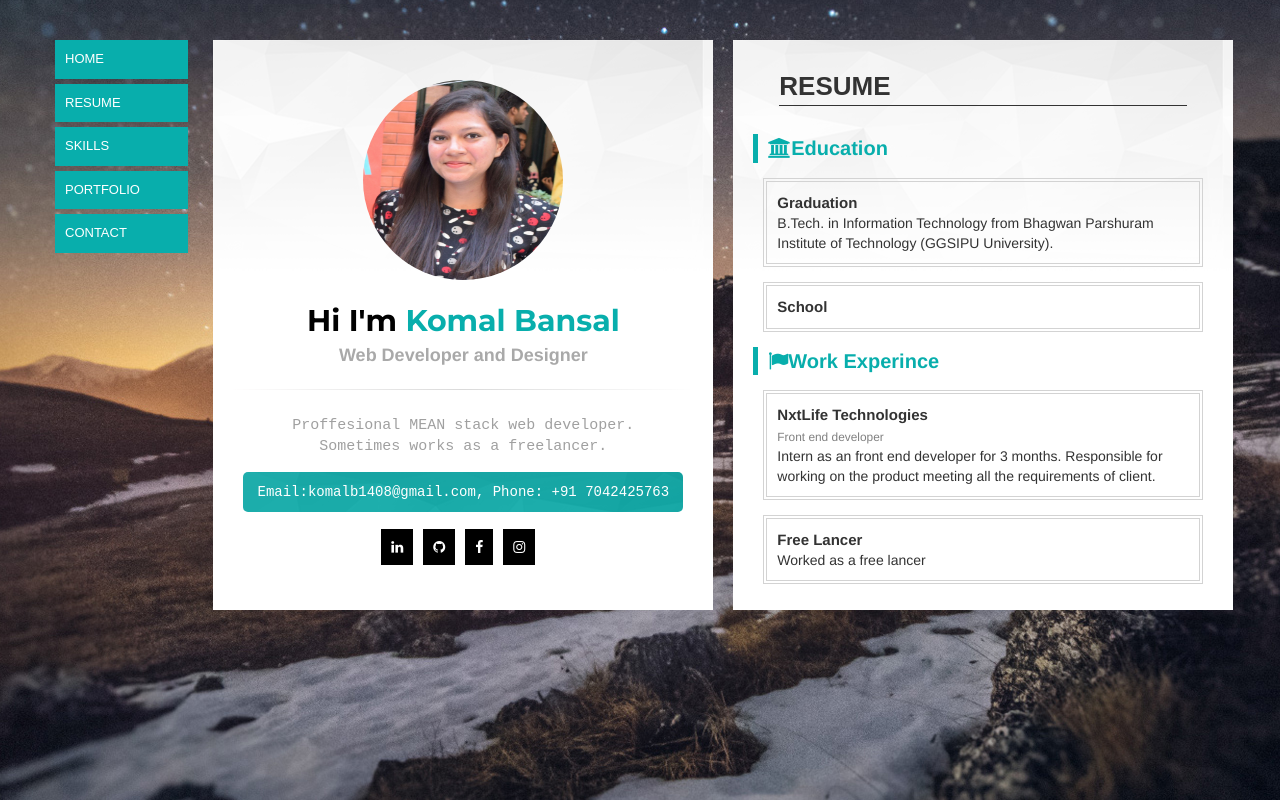
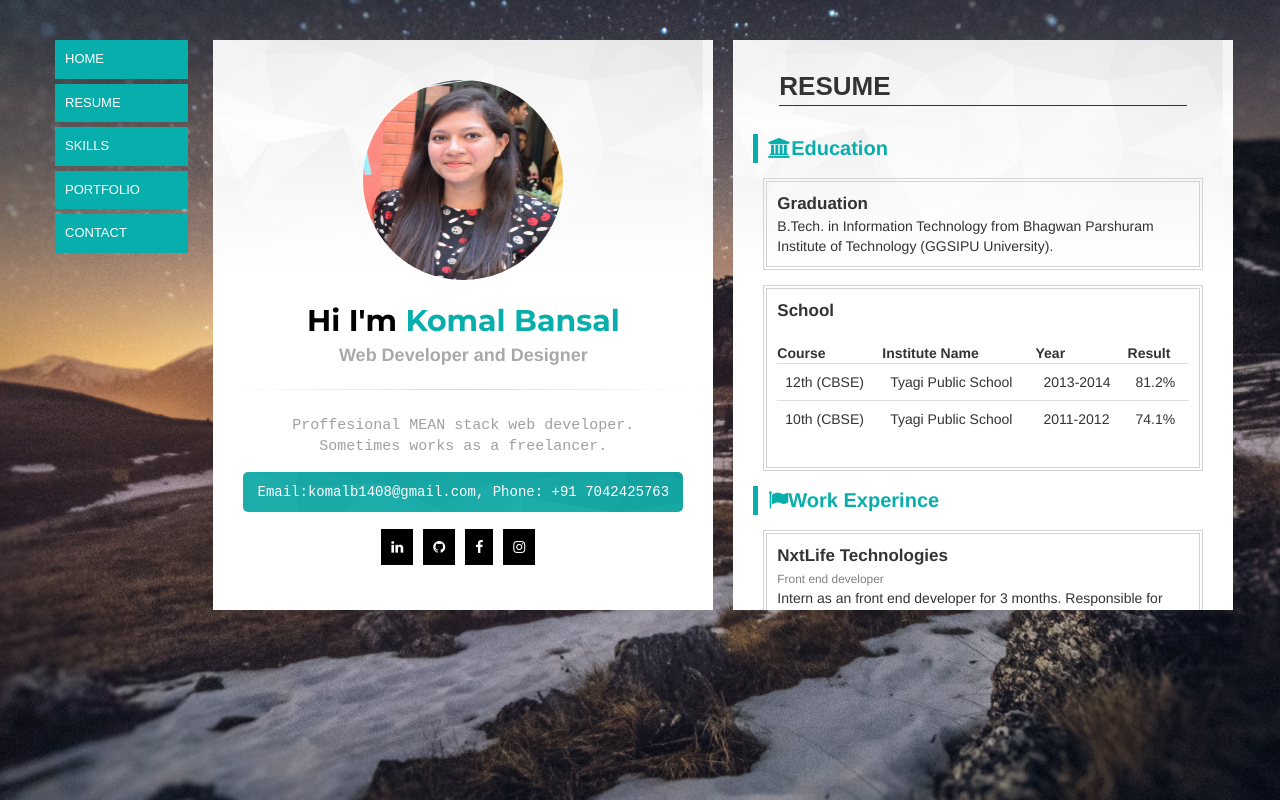
Before and after one commit to Komal-bansal/web-resume, an Angular app: page /resume in a window 1280 px wide. Built offline with nearby package versions, Linux system fonts and the light colour scheme.

Commit message:
home, resume changes

```diff
--- a/src/app/home/home.component.html
+++ b/src/app/home/home.component.html
@@ -34,7 +34,7 @@
                     <a class="icons" href="https://www.facebook.com/komal.bansal.31">
                         <i class="fa fa-facebook"></i>
                     </a>
-                    <a class="icons" href="">
+                    <a class="icons" href="https://www.instagram.com/komal_b14/">
                         <i class="fa fa-instagram"></i>
                     </a>
                 </div>
--- a/src/app/resume/resume.component.css
+++ b/src/app/resume/resume.component.css
@@ -18,7 +18,7 @@
 
 .top{
     font-weight: 700;
-    font-size: 15px;
+    font-size: 17px;
 }
 
 .review{
@@ -28,3 +28,6 @@
     margin: 10px;
     color: white;
 }
+th{
+    font-weight: 600 !important;
+}
--- a/src/app/resume/resume.component.html
+++ b/src/app/resume/resume.component.html
@@ -62,8 +62,30 @@
                         <div class="top">
                             School
                         </div>
+                        <br>
                         <div class="content">
-
+                            <table class="table">
+                                <thead>
+                                    <th>Course</th>
+                                    <th>Institute Name</th>
+                                    <th>Year</th>
+                                    <th>Result</th>
+                                </thead>
+                                <tbody>
+                                    <tr>
+                                        <td>12th (CBSE)</td>
+                                        <td>Tyagi Public School</td>
+                                        <td>2013-2014</td>
+                                        <td>81.2%</td>
+                                    </tr>
+                                    <tr>
+                                        <td>10th (CBSE)</td>
+                                        <td>Tyagi Public School</td>
+                                        <td>2011-2012</td>
+                                        <td>74.1%</td>
+                                    </tr>
+                                </tbody>
+                            </table>
                         </div>
                     </div>
                 </div>
```
